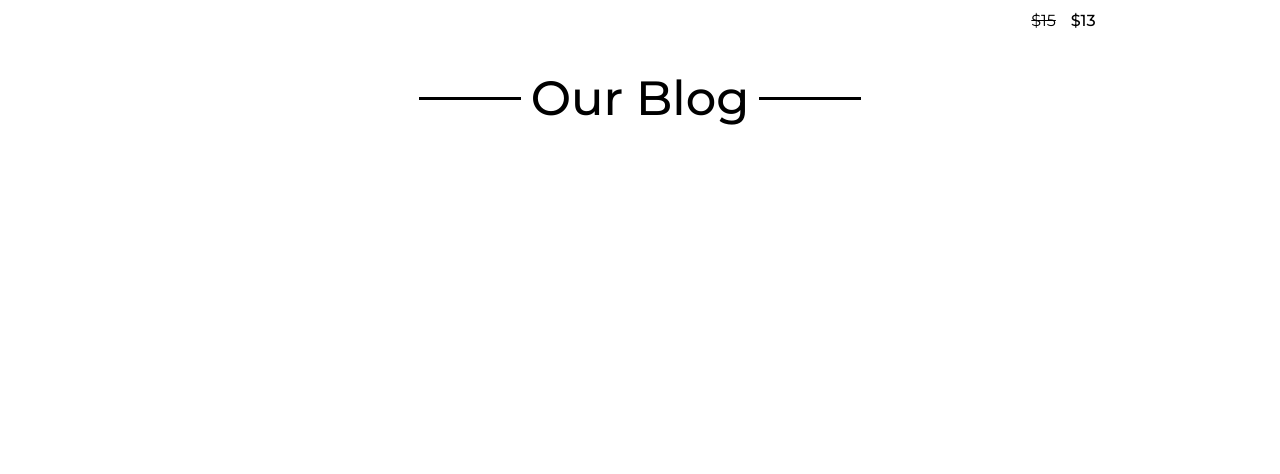
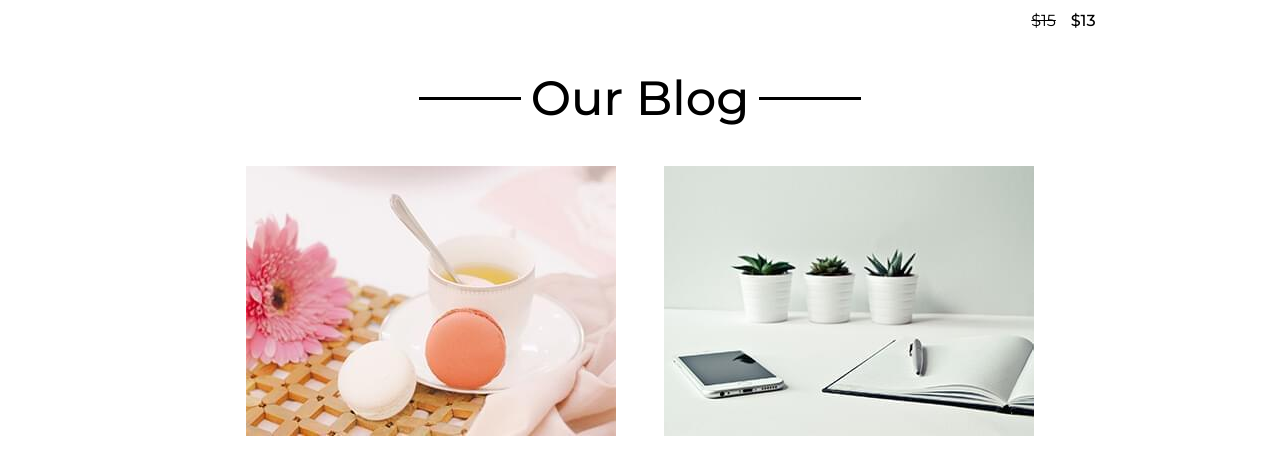
Before and after one commit to mabisha/Ecommerce-Website, a React (Create React App) app in the folder client/: page / in a window 1280 px wide. Shown: the part 1555-2029 px from the top of the page. Before the commit the page ends 1682 px from the top, so only its background shows below. Built offline with nearby package versions, Linux system fonts and the light colour scheme.

Commit message:
footer added

```diff
--- a/client/src/components/blogs.js
+++ b/client/src/components/blogs.js
@@ -8,7 +8,7 @@ function Blogs() {
           justifyContent="center"
           flexDirection="column"
           alignItems="center"
-          gap="6"
+          gap="5"
         >
           <Grid item>
             <div
@@ -45,6 +45,33 @@ function Blogs() {
               />
             </div>
           </Grid>
+          <Grid item style={{ margin: "40px" }}>
+            <Grid
+              container
+              spacing={6}
+              alignItems="center"
+              justifyContent="center"
+            >
+              <Grid item>
+                <a>
+                  <img
+                    src="../images/blog-1.jpg"
+                    width="100%"
+                    height="auto"
+                  ></img>
+                </a>
+              </Grid>
+              <Grid item>
+                <a>
+                  <img
+                    src="../images/blog-2.jpg"
+                    width="100%"
+                    height="auto"
+                  ></img>
+                </a>
+              </Grid>
+            </Grid>
+          </Grid>
         </Grid>
       </Box>
     </div>
--- /dev/null
+++ b/client/src/components/footer.js
@@ -0,0 +1,4 @@
+function Footer() {
+  return <div></div>;
+}
+export default Footer;
--- a/client/src/components/home.js
+++ b/client/src/components/home.js
@@ -9,6 +9,7 @@ import SavingsOutlinedIcon from "@mui/icons-material/SavingsOutlined";
 import Deal from "./deals";
 import Blogs from "./blogs";
 import "../styles/home.css";
+import Footer from "./footer";
 
 const images = [
   { text: "Winter Offer", src: "../images/home-image.png" },
@@ -224,6 +225,7 @@ function Home() {
         </div>
         <Deal />
         <Blogs />
+        <Footer></Footer>
       </Grid>
     </Box>
   );
```
Also changed, not shown: client/public/images/blog-1.jpg (added), client/public/images/blog-2.jpg (added).
